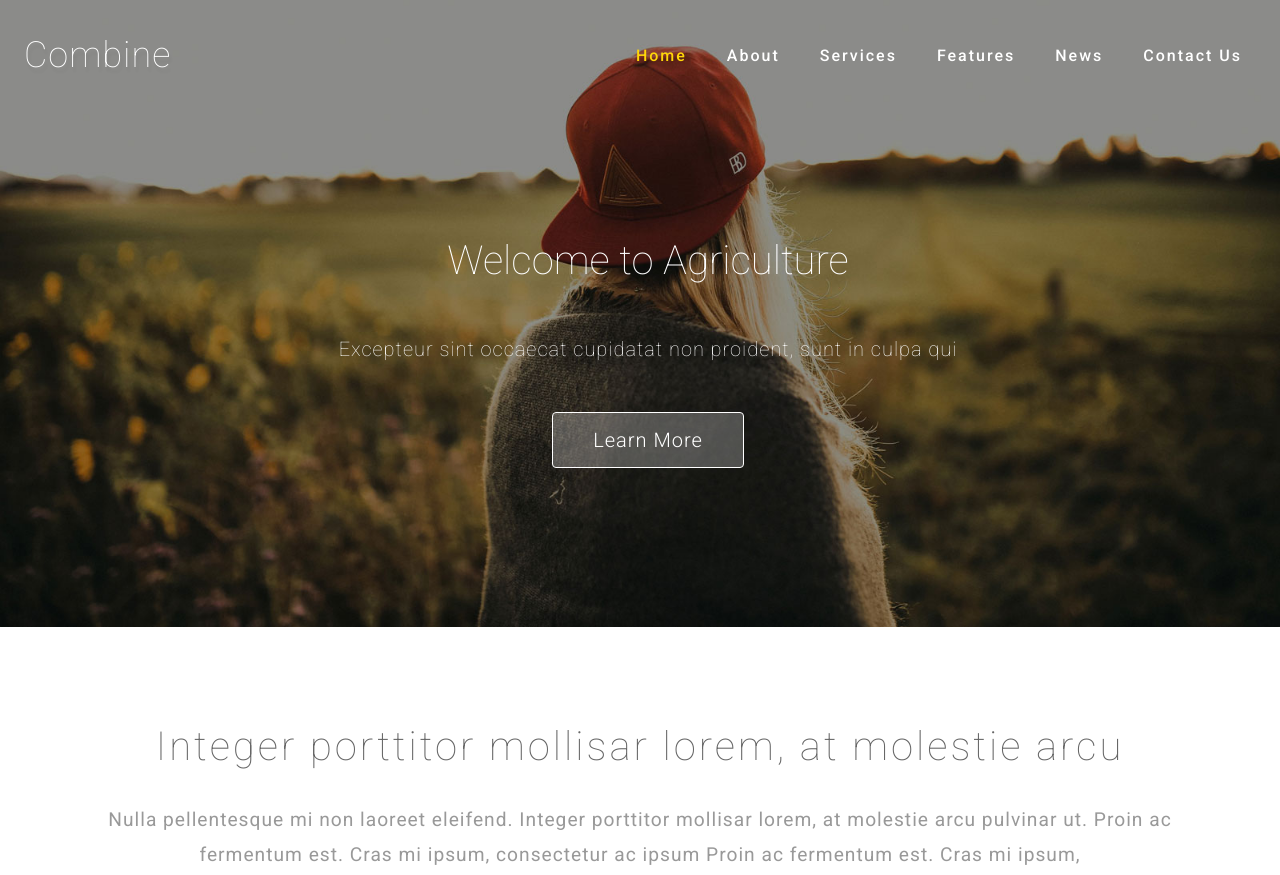
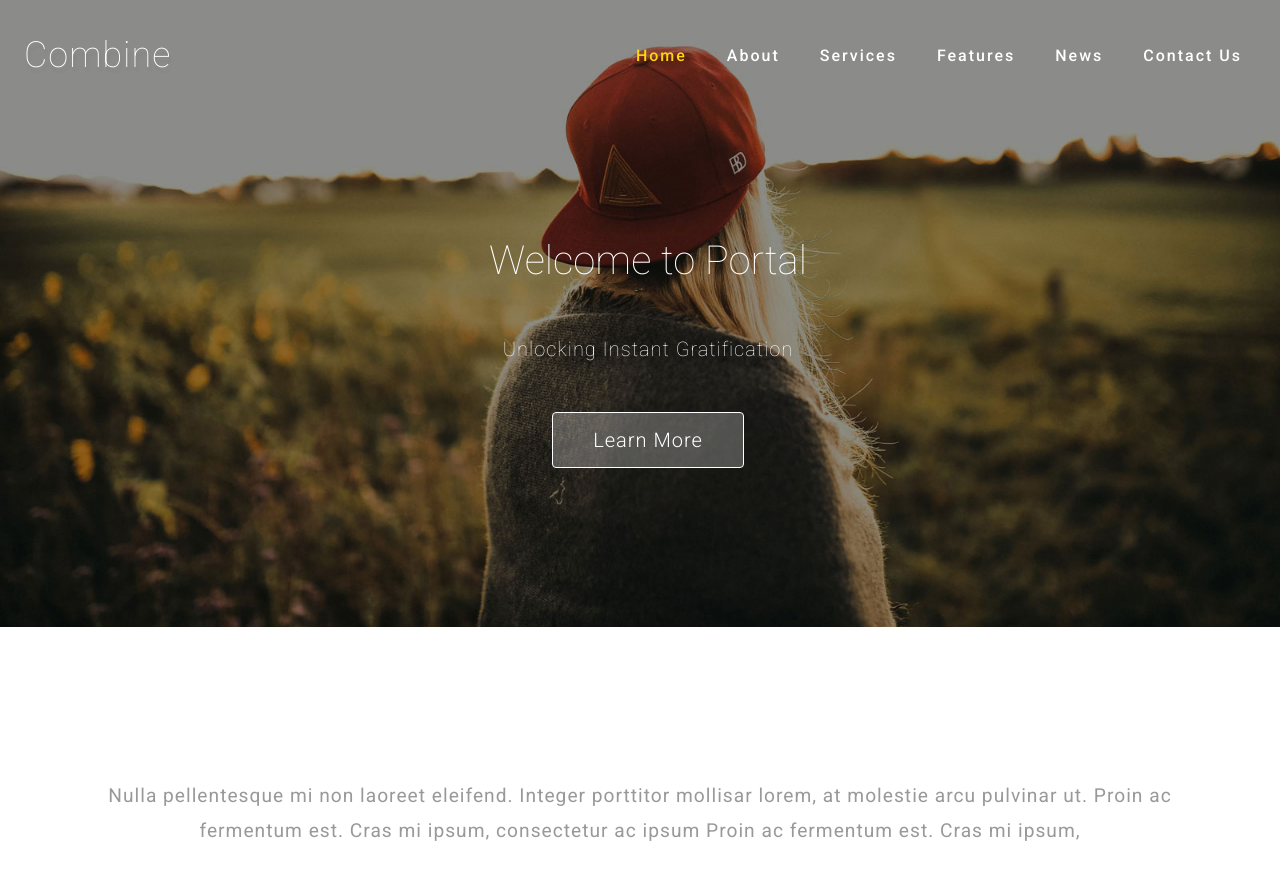
Before and after one commit to dalovato/dalovato.github.io, a plain HTML site: page index.html in a window 1280 px wide. Shown: the top 875 px of the page. Drawn offline with Linux system fonts and the light colour scheme.

Commit message:
updated title and some information

```diff
--- a/index.html
+++ b/index.html
@@ -9,11 +9,11 @@ License URL: http://creativecommons.org/licenses/by/3.0/
 <html lang="zxx">
 
 <head>
-	<title>Combine Agriculture Category Bootstrap Responsive Website Template | Home :: W3layouts</title>
+	<title>Portal Technologies, LLC.</title>
 	<!-- Meta tag Keywords -->
 	<meta name="viewport" content="width=device-width, initial-scale=1">
 	<meta charset="UTF-8" />
-	<meta name="keywords" content="Combine Responsive web template, Bootstrap Web Templates, Flat Web Templates, Android Compatible web template, Smartphone Compatible web template, free webdesigns for Nokia, Samsung, LG, SonyEricsson, Motorola web design" />
+	<meta name="keywords" content="Portal, Portal Technologies, Vending, Computer Vision, dalovato, github" />
 	<script>
 		addEventListener("load", function () {
 			setTimeout(hideURLbar, 0);
@@ -69,8 +69,8 @@ License URL: http://creativecommons.org/licenses/by/3.0/
 		<div class="container-fluid">
 			<div class="row">
 				<div class="style-banner">
-					<h1 class="text-white">Welcome to Agriculture</h1>
-					<p class="mt-5 text-white">Excepteur sint occaecat cupidatat non proident, sunt in culpa qui </p>
+					<h1 class="text-white">Welcome to Portal</h1>
+					<p class="mt-5 text-white">Unlocking Instant Gratification</p>
 					<a href="#about" class="btn button-style mt-sm-5 mt-4 scroll">Learn More</a>
 				</div>
 			</div>
@@ -82,7 +82,7 @@ License URL: http://creativecommons.org/licenses/by/3.0/
 	 <section class="wedo py-5" id="about">
 		<div class="container py-lg-5">
 			<div class="text-center">
-				<h2 class="w3_head">Integer porttitor mollisar lorem, at molestie arcu </h2>
+				<h2 class="w3_head"></h2>
 				<p class="main_p mt-4 mb-4 pt-2 text-center mx-auto">Nulla pellentesque mi non laoreet eleifend. Integer porttitor mollisar lorem, at molestie arcu pulvinar ut. Proin ac fermentum est. Cras mi ipsum, consectetur ac ipsum Proin ac fermentum est. Cras mi ipsum, </p>
 			</div>
 	 </div>
```
